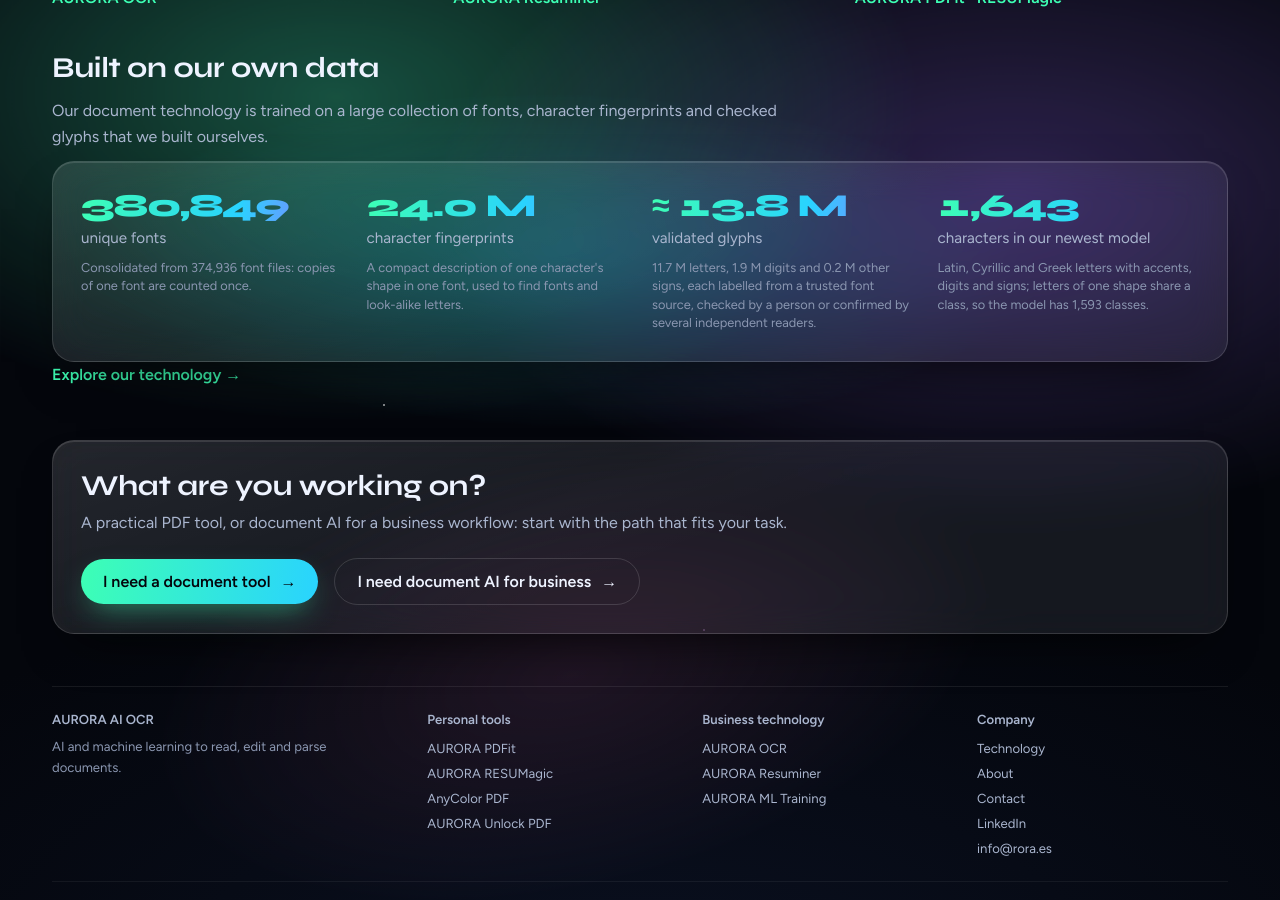
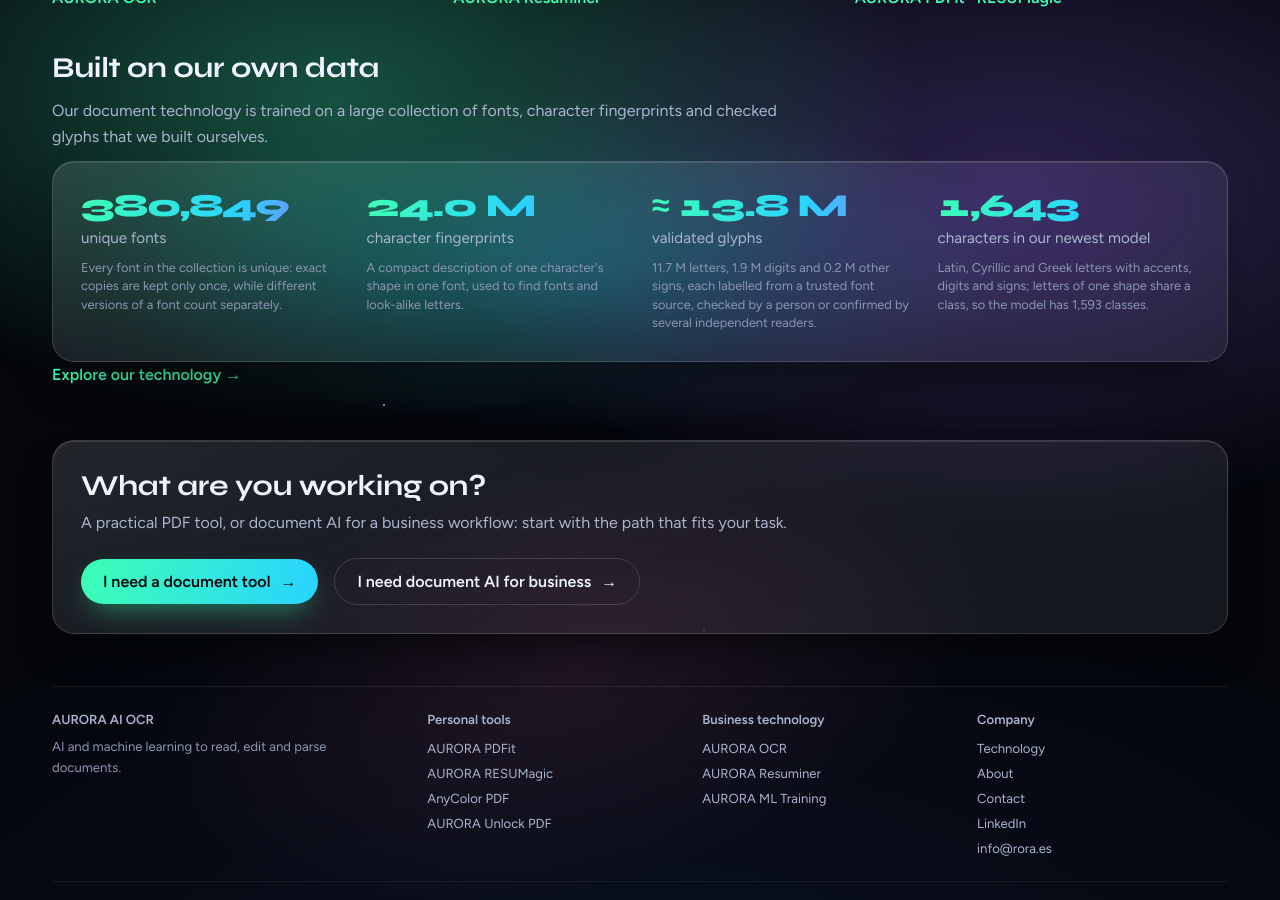
Before and after one commit to Totororik/rora.es, a Jekyll site: the page built from index.html, in a window 1280 px wide and 900 px high, scrolled down 2031 px. Built offline with Jekyll 4.4.1, drawn with Linux system fonts in a browser that asks for light colours.

Commit message:
Подсказка к числу шрифтов: все уникальны, копии — один раз, версии — отдельно (хозяин 05.11)

```diff
--- a/_data/metrics.yml
+++ b/_data/metrics.yml
@@ -4,8 +4,8 @@ fonts:
   value: { en: "380,849", es: "380.849" }
   label: { en: "unique fonts", es: "fuentes únicas" }
   def:
-    en: "Consolidated from 374,936 font files: copies of one font are counted once."
-    es: "A partir de 374.936 archivos de fuentes: las copias de una misma fuente cuentan una vez."
+    en: "Every font in the collection is unique: exact copies are kept only once, while different versions of a font count separately."
+    es: "Cada fuente de la colección es única: las copias exactas se guardan una sola vez y las distintas versiones de una fuente cuentan por separado."
 fingerprints:
   verified: 2026-11-05
   value: { en: "24.0 M", es: "24,0 M" }
```
